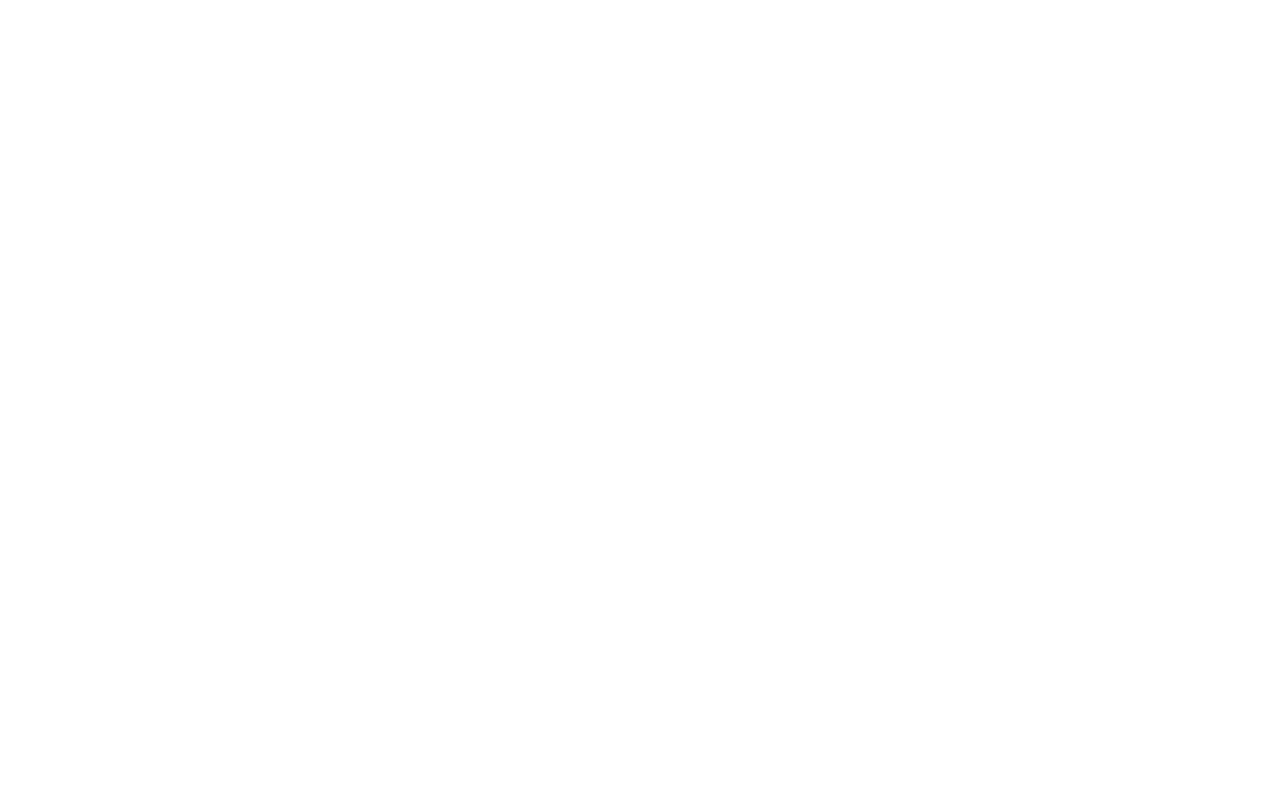
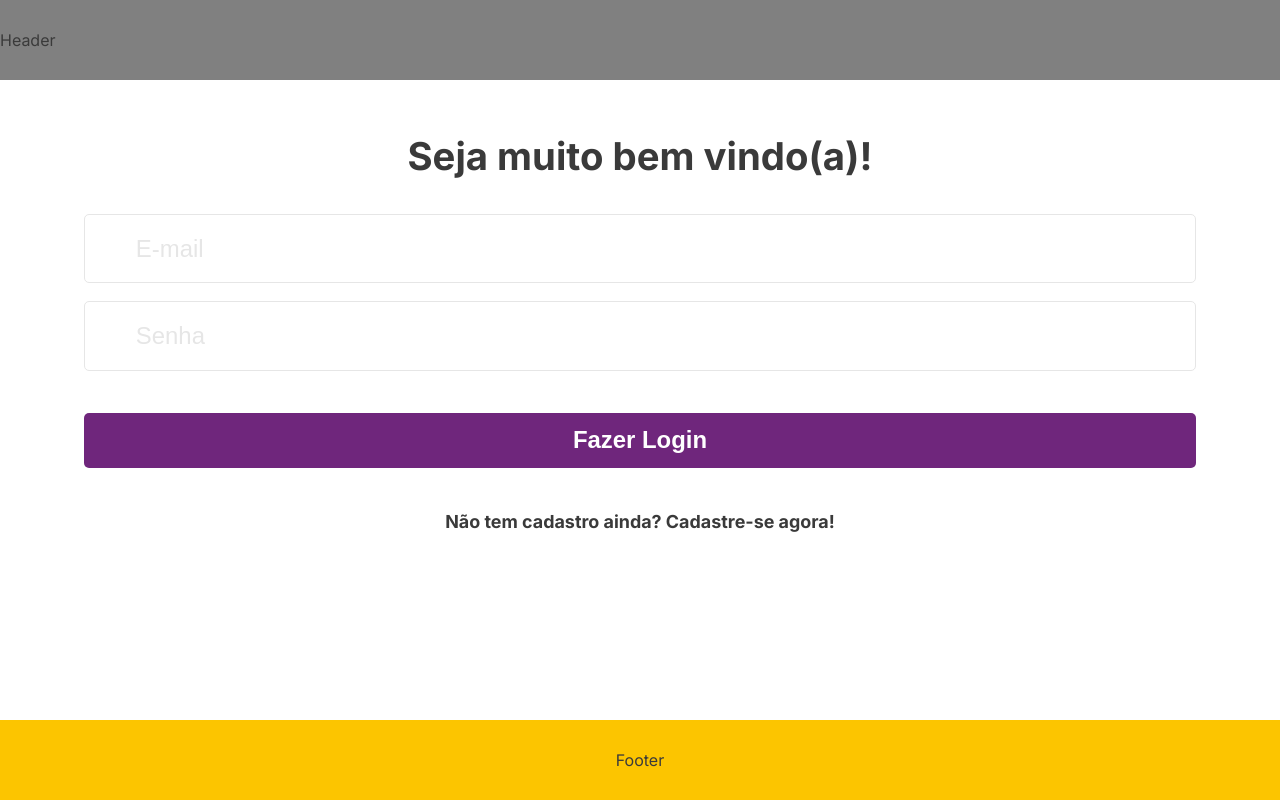
Before and after one commit to SergioTrajano/slug-store, a React (Create React App) app: page /sign-in in a window 1280 px wide. Built offline with nearby package versions, Linux system fonts and the light colour scheme.

Commit message:
feat: adicionado elemento da rota /sign-in

```diff
--- a/package.json
+++ b/package.json
@@ -7,6 +7,7 @@
     "cors": "^2.8.5",
     "react": "^17.0.2",
     "react-dom": "^17.0.2",
+    "react-loader-spinner": "^5.1.5",
     "react-router-dom": "^6.3.0",
     "react-scripts": "^4.0.3",
     "styled-components": "^5.3.5"
--- a/src/components/5.TelaLogin/TelaLogin.js
+++ b/src/components/5.TelaLogin/TelaLogin.js
@@ -1,7 +1,157 @@
+import { useContext, useState } from 'react';
+import { Link, useNavigate } from 'react-router-dom';
+import styled from 'styled-components';
+import { ThreeDots } from 'react-loader-spinner';
+import axios from 'axios';
+import UserContext from '../../UserContext';
+
+export default function TelaLogin () {
+    const [email, setEmail] = useState('');
+    const [senha, setSenha] = useState('');
+    const { setToken, setNome, rotaAnterior, desabilitarClick, setDesabilitarClick } = useContext(UserContext);
+    const navigate = useNavigate();
+
+    function submeter(e) {
+        e.preventDefault();
+        setDesabilitarClick(true);
+        const dadosLogin = {
+            headers: {
+                email,
+                senha,
+            }
+        }
+        const promise = axios.get('http://localhost:5001', dadosLogin);
+        promise.then((response) => {
+            setToken(response.data.token);
+            setNome(response.data.name);
+            navigate(`/${rotaAnterior}`);
+        });
+        promise.catch(() => {
+            alert('Dados inválidos!');
+            setDesabilitarClick(false);
+            setEmail('');
+            setSenha('');
+        });
+    }
+
+    const butaoConteudo = !desabilitarClick ? 'Fazer Login' : <ThreeDots color='white' />;
+
+    return (
+        <Container>
+            <p>
+                Seja muito bem vindo(a)!
+            </p>
+            <form onSubmit={submeter}>
+                <input
+                    placeholder='E-mail'
+                    type={'email'}
+                    value={email}
+                    onChange={(e) => setEmail(e.target.value)}
+                    disabled={desabilitarClick}
+                    required
+                />
+                <input
+                    placeholder='Senha'
+                    type={'password'}
+                    value={senha}
+                    onChange={(e) => setSenha(e.target.value)}
+                    disabled={desabilitarClick}
+                    required
+                />
+                <button disabled={desabilitarClick} type={'submit'}>
+                    {butaoConteudo}
+                </button>
+            </form>
+            <Link to={'/sign-up'}>
+                Não tem cadastro ainda? Cadastre-se agora!
+            </Link>
+        </Container>
+    );
+}
+
+const Container = styled.div`
+    width: 100vw;
+    min-height: 80vh;
+    position: absolute;
+    top: 10vh;
+    left: 0;
+    background-color: var(--branco);
+    font-family: 'Inter', sans-serif;
+    color: var(--preto);
+    display: flex;
+    flex-direction: column;
+    align-items: center;
 
 
-export default function TelaLogin () {
-    return (
-        <div>TelaLogin</div>
-    )
-};
+    p {
+        font-size: 4.79vh;
+        line-height: 5.24vh;
+        color: var(--preto);
+        font-weight: bold;
+        margin-top: 7vh;
+        margin-bottom: 4.49vh;
+        align-self: center;
+        width: 60vw;
+        text-align: center;
+    }
+
+    form {
+        display: flex;
+        flex-direction: column;
+        align-items: center;
+
+        input {
+            width: 86.93vw;
+            height: 8.69vh;
+            background-color: var(--branco);
+            color: var(--preto);
+            font-size: 2.99vh;
+            line-height: 3.52vh;
+            padding-left: 4vw;
+            margin-bottom: 2.24vh;
+            border-radius: 5px;
+            border: 1px solid var(--cinza-claro);
+
+            &::placeholder {
+                color: var(--cinza-claro);
+            }
+
+            &:disabled {
+                opacity: 0.8;
+            }
+        }
+
+        button {
+            width: 86.93vw;
+            height: 6.89vh;
+            text-align: center;
+            border: none;
+            background-color: var(--roxo);
+            color: var(--branco);
+            font-size: 2.99vh;
+            line-height: 3.52vh;
+            font-weight: bold;
+            border-radius: 5px;
+            margin-top: 3vh;
+
+            &:disabled {
+                opacity: 0.8;
+            }
+        }
+    }
+
+    a {
+        text-decoration: none;
+        font-size: 2.24vh;
+        line-height: 2.63vh;
+        font-weight: bold;
+        color: var(--preto);
+        margin-top: 5.39vh;
+        width: 60vw;
+        text-align: center;
+
+        &:disabled {
+            opacity: 0.8;
+        }
+    }
+`
--- a/src/components/App.js
+++ b/src/components/App.js
@@ -1,10 +1,52 @@
+import { BrowserRouter, Routes, Route } from "react-router-dom";
+import React from 'react';
+import { useState } from "react";
+import UserContext from "../UserContext";
+import Header from "./shared/Header.js";
+import Footer from "./shared/Footer.js";
+import Modal from "./shared/Modal.js";
+import TelaHome from "./1.TelaHome/TelaHome.js";
+import TelaProdutos from "./2.TelaProdutos/TelaProdutos.js";
+import TelaProduto from "./3.TelaProduto/TelaProduto.js";
+import TelaCadastro from "./4.TelaCadastro/TelaCadastro.js";
+import TelaLogin from "./5.TelaLogin/TelaLogin.js";
+import TelaCarrinho from "./6.TelaCarrinho/TelaCarrinho.js";
 
 
-function App() {
+export default function App() {
+
+    const [token, setToken] = useState("");
+    const [nome, setNome] = useState("");
+    const [carrinho, setCarrinho] = useState("");
+    const [modalAberto, setModalAberto] = useState(false);
+    const [rotaAnterior, setRotaAnterior] = useState('');
+    const [desabilitarClick, setDesabilitarClick] = useState(false);
+
+
+    const contextValue = { token, setToken,
+                            nome, setNome,
+                            carrinho, setCarrinho,
+                            modalAberto, setModalAberto,
+                            rotaAnterior, setRotaAnterior,
+                            desabilitarClick, setDesabilitarClick };
+
     return (
-        <>
-        </>
-    )
+
+        <UserContext.Provider value={contextValue}>
+        <BrowserRouter>
+                <Header />
+                {modalAberto ? <Modal/> : null}
+            <Routes>
+                <Route path="/" element={<TelaHome />} />
+                <Route path="/:type" element={<TelaProdutos />} />
+                <Route path="/:type/:id" element={<TelaProduto />} />
+                <Route path="/sign-up" element={<TelaCadastro />} />
+                <Route path="/sign-in" element={<TelaLogin />} />
+                <Route path="/cart" element={<TelaCarrinho />} />
+            </Routes>
+            <Footer />
+        </BrowserRouter>
+        </UserContext.Provider>
+
+    );
 }
-
-export default App;
--- a/src/components/shared/Footer.js
+++ b/src/components/shared/Footer.js
@@ -1,7 +1,21 @@
-
+import styled from 'styled-components';
 
 export default function Footer () {
     return (
-        <div>Footer</div>
+        <Container>
+            Footer
+        </Container>
     )
 };
+
+const Container = styled.div`
+    width: 100vw;
+    height: 10vh;
+    background-color: var(--amarelo);
+    display: flex;
+    justify-content: center;
+    align-items: center;
+    position: fixed;
+    bottom: 0;
+    left: 0;
+`
--- a/src/components/shared/Header.js
+++ b/src/components/shared/Header.js
@@ -1,7 +1,21 @@
-
+import styled from 'styled-components';
 
 export default function Header () {
     return (
-        <div>Header</div>
+        <Container>
+            Header
+        </Container>
     )
-};
+}
+
+const Container = styled.div`
+    width: 100vw;
+    height: 10vh;
+    background-color: var(--cor-cinza-escuro);
+    display: flex;
+    justify-content: space-between;
+    align-items: center;
+    position: fixed;
+    top: 0;
+    left: 0;
+`
```
Also changed, not shown: src/App.js (deleted, +0 -44 lines), 1 other file (tests, documents, lock files or other folders).
